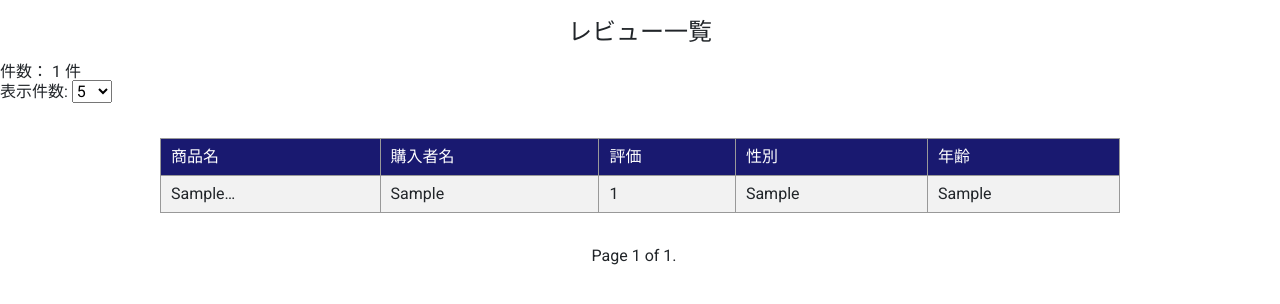
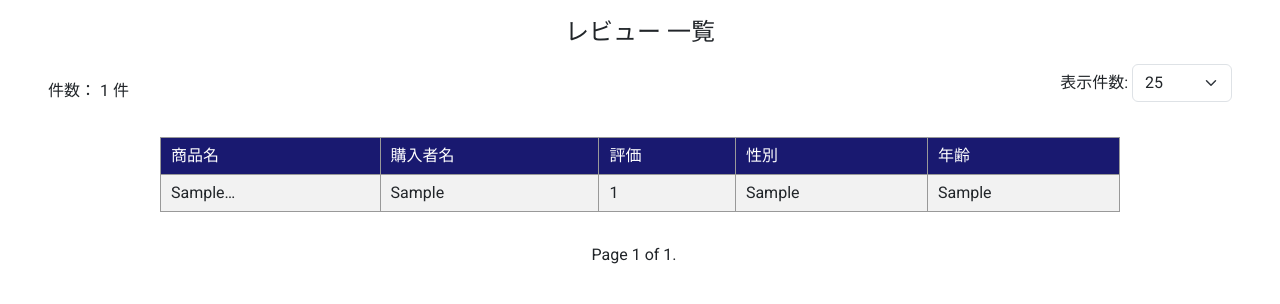
Before and after one commit to Shiroari175/rakuten-review-system, a Django app: page /rak/review_list/ in a window 1280 px wide. Shown: the part 48-352 px from the top of the page. Run offline with Django 4.2, Linux system fonts and the light colour scheme; a user stored in the database is signed in; tables that the repository leaves empty hold one stand-in row (values such as "Sample post").

Commit message:
表示件数ボタン追加

```diff
--- a/rakutenproject/reviewapp/templates/review_list.html
+++ b/rakutenproject/reviewapp/templates/review_list.html
@@ -2,17 +2,22 @@
 {% block title %}レビュー　一覧{% endblock %}
 {% block content %}
 <div class="list-container">
-    <h2 class="list-title text-center">レビュー一覧</h2>
-    件数：&nbsp;{{ page_obj.paginator.count }}&nbsp;件
-    <form method="get" action=".">
-    <label for="page_size">表示件数:</label>
-    <select id="page_size" name="page_size" onchange="this.form.submit()">
-        <option value="5">5</option>
-        <option value="10">10</option>
-        <option value="25">25</option>
-        <option value="50">50</option>
-    </select>
-    </form>
+    <h2 class="list-title text-center">レビュー&nbsp;一覧</h2>
+    <div class="position-relative ms-5 me-5">
+        <div class="position-absolute top-50 left-0">
+            件数：&nbsp;{{ page_obj.paginator.count }}&nbsp;件
+        </div>
+        <form method="get" action="." id="id-page-count-form">
+          <div class="text-end">
+            <label for="id-page-size" class="form-label d-inline">表示件数:</label>
+            <select id="id-page-size" name="page_size" class="form-select d-inline" onchange="this.form.submit()">
+              <option value="25">25</option>
+              <option value="50">50</option>
+              <option value="75">75</option>
+            </select>
+          </div>
+        </form>
+    </div>
     <table>
     <tr>
         <th>商品名</th>
--- a/rakutenproject/static/css/base_style.css
+++ b/rakutenproject/static/css/base_style.css
@@ -79,3 +79,8 @@ th {
     padding 20px;
     text-align: center;
 }
+
+/* ページネーション：1ページ行数指定 */
+#id-page-size {
+    width: 100px;
+}
```
